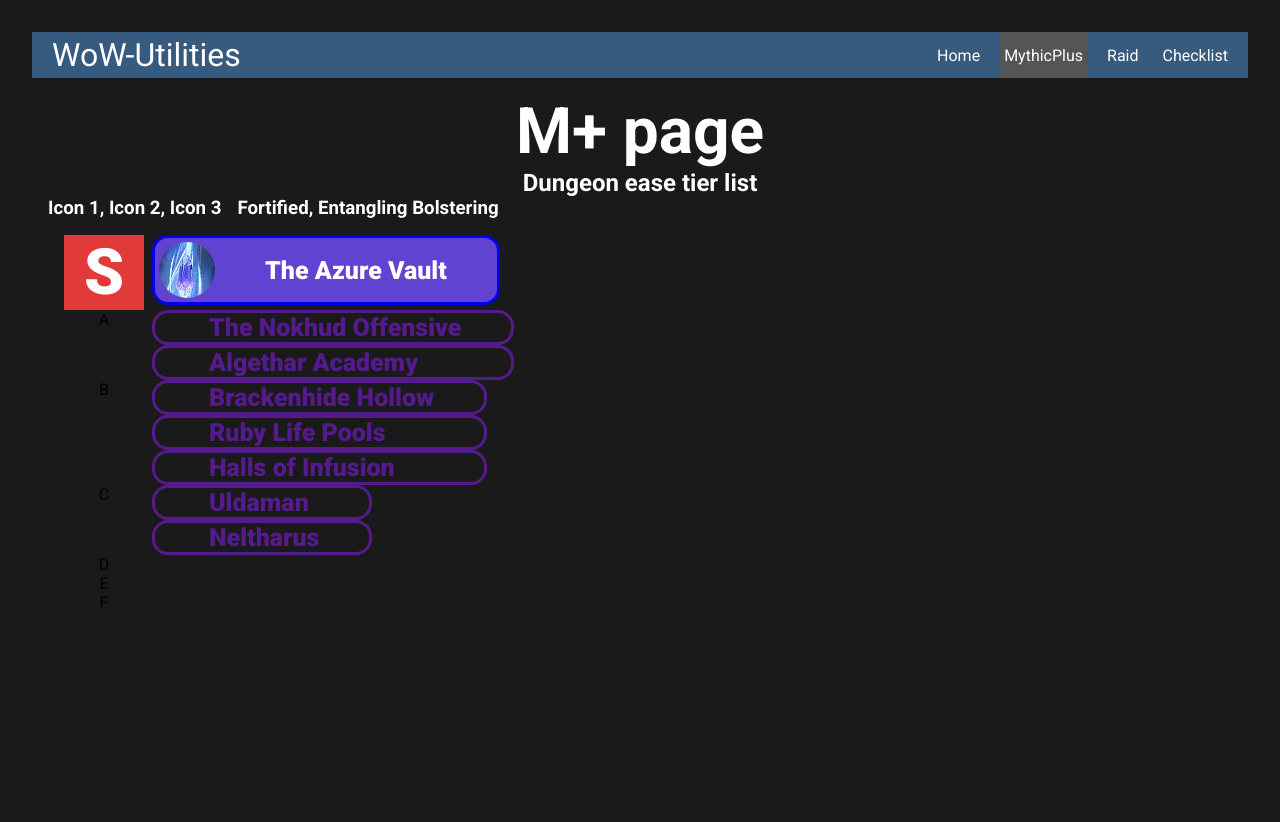
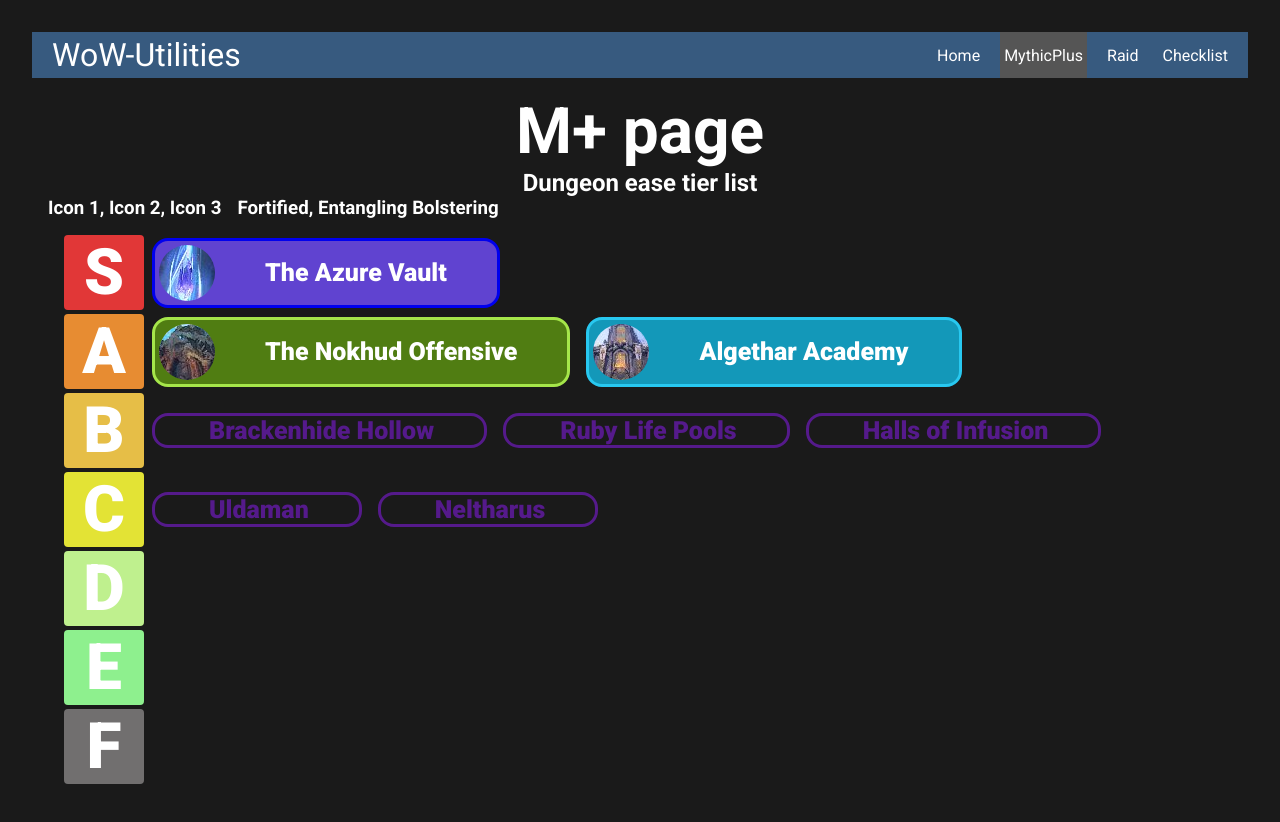
Before and after one commit to Nikolascerbakov/WoW-Utilities, a React (Vite) app: page /MythicPlus in a window 1280 px wide. Shown: the top 822 px of the page. Before the commit the page ends 800 px from the top, so only its background shows below. Built offline with nearby package versions, Linux system fonts and the light colour scheme.

Commit message:
added remaining colous and 2 more dungeons

```diff
--- a/src/Tierlist.css
+++ b/src/Tierlist.css
@@ -8,13 +8,26 @@
     cursor: pointer;
 }
 
+.tierlist-container{
+    display: flex;
+    flex-direction: column;
+    gap: .25em;
+}
+
 .tierlist-tier{
     display: flex;
+    align-items: center;
     gap: .5rem;
 }
 
 .tierlist-grade{
     width:80px;
+    border-radius: .25rem;
+}
+
+.tierlist-items{
+    display: flex;
+    gap: 1em;
 }
 
 .tierlist-item-container{
@@ -32,7 +45,7 @@
     font-weight: 900;
 }
 
-.s-tier{
+.tier-letter-size{
     font-size: 64px;
     font-weight: 900;
     align-self: stretch;
@@ -42,7 +55,31 @@
 }
 
 .s-tier-bg{
-    background-color: rgb(226, 57, 57);
+    background-color: hsla(0, 74%, 55%);
+}
+
+.a-tier-bg{
+    background-color: hsla(30, 79%, 55%);
+}
+
+.b-tier-bg{
+    background-color: hsl(45, 76%, 59%);
+}
+
+.c-tier-bg{
+    background-color: hsl(60, 76%, 55%);
+}
+
+.d-tier-bg{
+    background-color: hsl(90,76%,74.9%);
+}
+
+.e-tier-bg{
+    background-color: hsl(120,76%,74.9%);
+}
+
+.f-tier-bg{
+    background-color: hsl(0, 1%, 44%);
 }
 
 .purple-vault-bg{
@@ -50,7 +87,23 @@
 }
 
 .purple-vault-border-color{
-    background-color: hsla(252.34,80%,53.92%);
+    border-color: hsla(252.34,80%,53.92%) !important;
+}
+
+.green-nokhud-bg{
+    background-color: hsla(85, 75%, 28%);
+}
+
+.green-nokhud-border-color{
+    border-color: rgb(165, 230, 74) !important;
+}
+
+.cyan-academy-bg{
+    background-color: hsla(192, 81%, 40%);
+}
+
+.cyan-academy-border-color{
+    border-color: hsla(192, 87%, 55%);
 }
 
 .white-text{
--- a/src/Tierlist.jsx
+++ b/src/Tierlist.jsx
@@ -6,7 +6,7 @@
             <div className="tierlist-container">
                 <div className="tierlist-tier">
                     <div className="tierlist-grade s-tier-bg">
-                        <h3 className="s-tier">S</h3>
+                        <h3 className="tier-letter-size">S</h3>
                     </div>
                         <ul className="tierlist-items">
                             <a href="https://www.wowhead.com/guide/dungeons/azure-vault-strategy">
@@ -20,25 +20,33 @@
                         </ul>
                 </div>
                 <div className="tierlist-tier">
-                    <div className="tierlist-grade">A</div>
+                    <div className="tierlist-grade a-tier-bg">
+                        <h3 className="tier-letter-size">A</h3>
+                    </div>
                         <ul className="tierlist-items">
-                            <a href="">
-                                <div className="tierlist-item-container">
-                                    <div className="tierlist-item-image"></div>
-                                    <div className="tierlist-item-label"><span>The Nokhud Offensive</span></div>
+                            <a href="https://www.wowhead.com/guide/dungeons/nokhud-offensive-strategy">
+                                <div className="tierlist-item-container green-nokhud-bg green-nokhud-border-color">
+                                    <div className="tierlist-item-image">
+                                    <img src="src\assets\icons\dungeon_nokhud.jpg" className="icon-image-rounded"></img>
+                                    </div>
+                                    <div className="tierlist-item-label white-text"><span>The Nokhud Offensive</span></div>
                                 </div>
                             </a>
 
-                            <a href="">
-                                <div className="tierlist-item-container">
-                                    <div className="tierlist-item-image"></div>
-                                    <div className="tierlist-item-label"><span>Algethar Academy</span></div>
+                            <a href="https://www.wowhead.com/guide/dungeons/algethar-academy-strategy">
+                                <div className="tierlist-item-container cyan-academy-bg cyan-academy-border-color">
+                                    <div className="tierlist-item-image">
+                                    <img src="src\assets\icons\dungeon_dragonacademy.jpg" className="icon-image-rounded"></img>
+                                    </div>
+                                    <div className="tierlist-item-label white-text "><span>Algethar Academy</span></div>
                                 </div>
                             </a>
                         </ul>
                 </div>
                 <div className="tierlist-tier">
-                        <div className="tierlist-grade">B</div>
+                        <div className="tierlist-grade b-tier-bg">
+                            <h3 className="tier-letter-size">B</h3>
+                        </div>
                             <ul className="tierlist-items">
                                 <a href="">
                                     <div className="tierlist-item-container">
@@ -63,7 +71,9 @@
                             </ul>
                 </div>
                 <div className="tierlist-tier">
-                    <div className="tierlist-grade">C</div>
+                    <div className="tierlist-grade c-tier-bg">
+                        <h3 className="tier-letter-size">C</h3>
+                    </div>
                         <ul className="tierlist-items">
                                 <a href="">
                                     <div className="tierlist-item-container">
@@ -82,15 +92,21 @@
                         </ul>
                 </div>
                 <div className="tierlist-tier">
-                    <div className="tierlist-grade">D</div>
+                    <div className="tierlist-grade d-tier-bg">
+                        <h3 className="tier-letter-size">D</h3>
+                    </div>
                     <ul className="tierlist-items"></ul>
                 </div>
                 <div className="tierlist-tier">
-                    <div className="tierlist-grade">E</div>
+                    <div className="tierlist-grade e-tier-bg">
+                        <h3 className="tier-letter-size">E</h3>
+                    </div>
                     <ul className="tierlist-items"></ul>
                 </div>
                 <div className="tierlist-tier">
-                    <div className="tierlist-grade">F</div>
+                    <div className="tierlist-grade f-tier-bg">
+                        <h3 className="tier-letter-size">F</h3>
+                    </div>
                     <ul className="tierlist-items"></ul>
                 </div>
 
```
